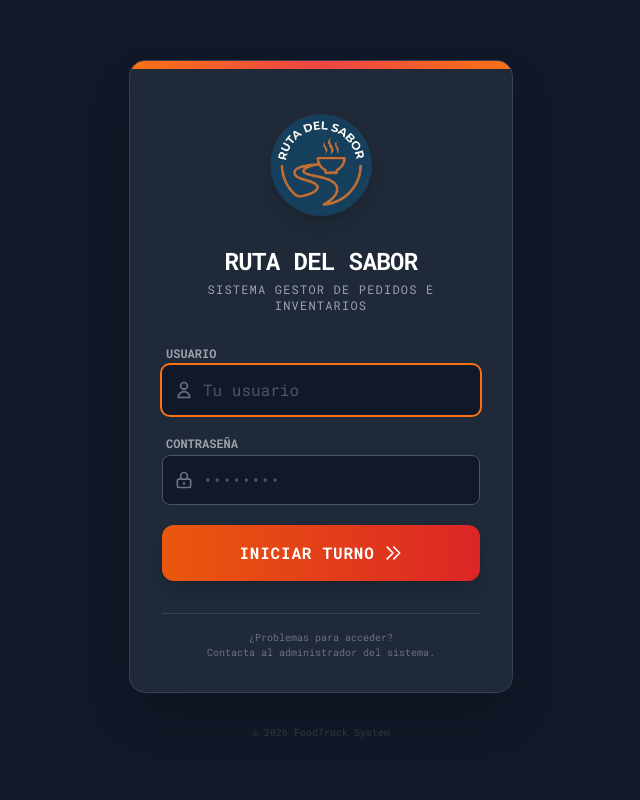
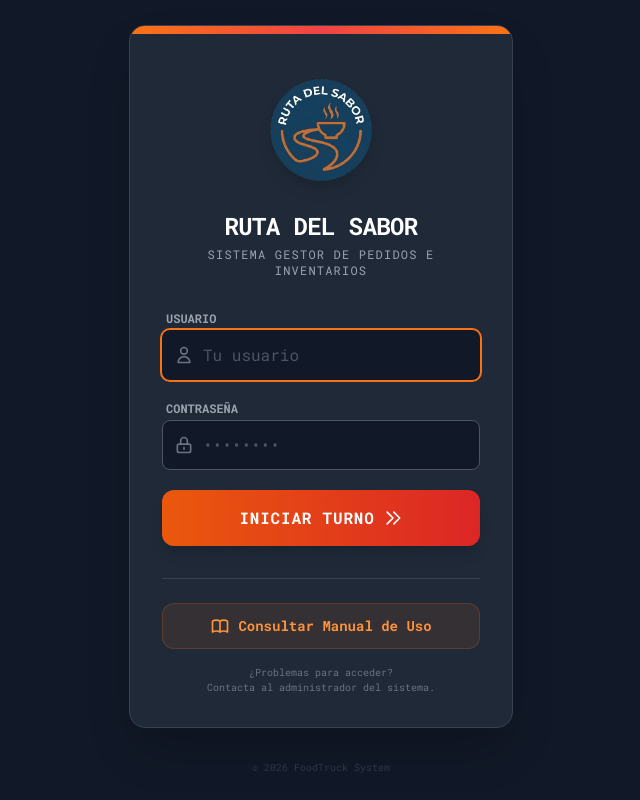
Before and after one commit to Andres190103/RutaDelSabor, a Django app: page /accounts/login/ in a window 1280 px wide. Shown: the whole page, without its empty margins (319-959 px from the left). Run offline with Django 5.2, Linux system fonts and the light colour scheme; some libraries are stand-ins or nearby versions.

Commit message:
Manual de Usuario implementado

```diff
--- a/templates/index.html
+++ b/templates/index.html
@@ -34,6 +34,7 @@
             </svg>
         </a>
 
+
     </div>
 
     <p class="text-gray-600 text-xs mt-8 opacity-50 uppercase tracking-widest">
--- a/templates/registration/login.html
+++ b/templates/registration/login.html
@@ -82,7 +82,14 @@
                 </button>
             </form>
 
-            <div class="mt-8 text-center border-t border-gray-700 pt-4">
+            <div class="mt-8 pt-6 border-t border-gray-700 text-center space-y-4">
+                <a href="/static/docs/manual_usuario_rutadelsabor.pdf" target="_blank"
+                   class="inline-flex items-center justify-center gap-2 w-full px-4 py-3 text-sm font-bold text-orange-400 bg-orange-500/10 border border-orange-500/20 rounded-xl hover:bg-orange-500/20 hover:border-orange-500/40 hover:text-orange-300 transition-all duration-300 group">
+                    <svg class="w-5 h-5 group-hover:scale-110 transition-transform" fill="none" stroke="currentColor" viewBox="0 0 24 24" xmlns="http://www.w3.org/2000/svg">
+                        <path stroke-linecap="round" stroke-linejoin="round" stroke-width="2" d="M12 6.253v13m0-13C10.832 5.477 9.246 5 7.5 5S4.168 5.477 3 6.253v13C4.168 18.477 5.754 18 7.5 18s3.332.477 4.5 1.253m0-13C13.168 5.477 14.754 5 16.5 5c1.747 0 3.332.477 4.5 1.253v13C19.832 18.477 18.247 18 16.5 18c-1.746 0-3.332.477-4.5 1.253"></path>
+                    </svg>
+                    <span>Consultar Manual de Uso</span>
+                </a>
                 <p class="text-[10px] text-gray-500">¿Problemas para acceder? <br> Contacta al administrador del sistema.</p>
             </div>
         </div>
```
Also changed, not shown: 1 other file.
